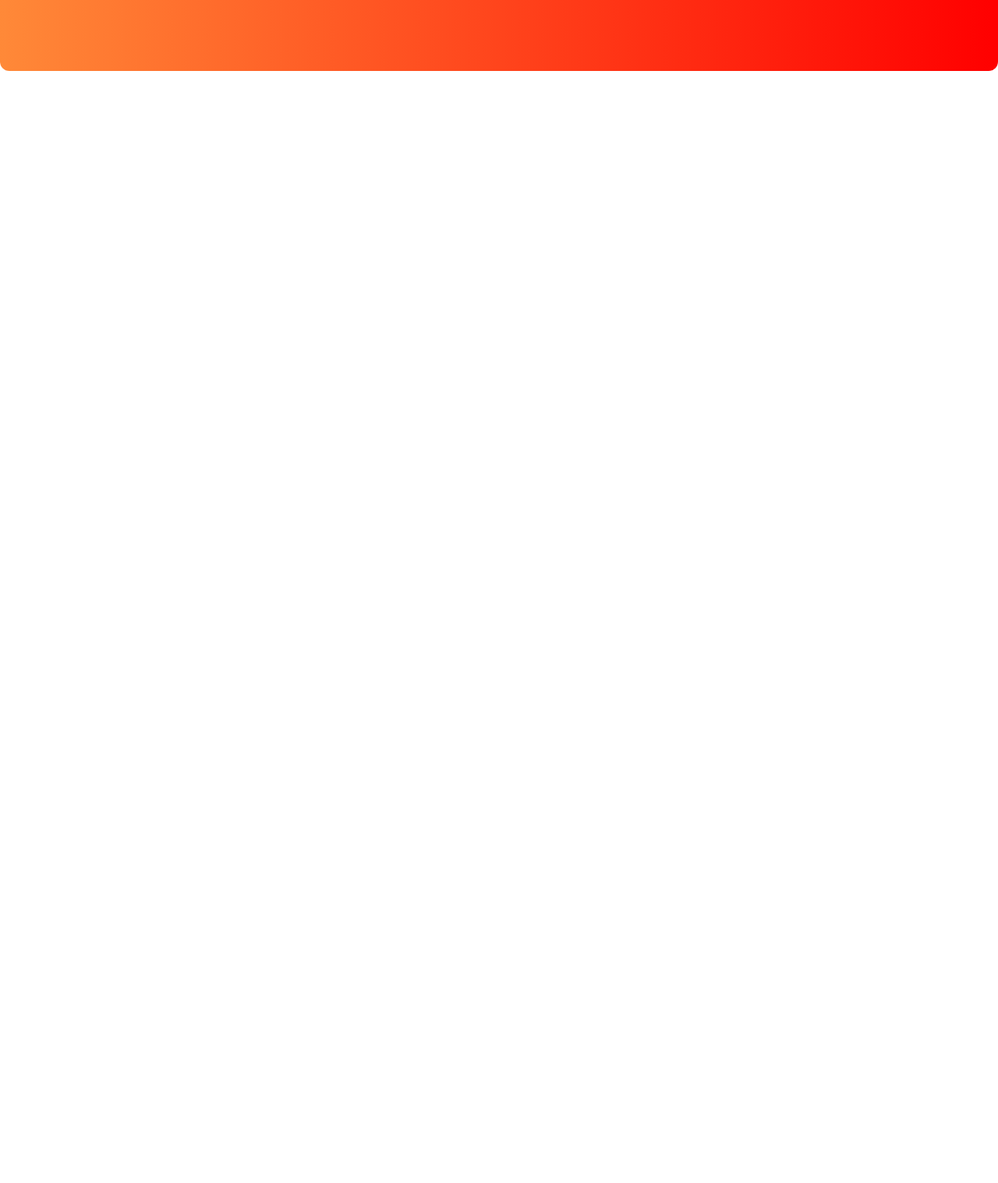
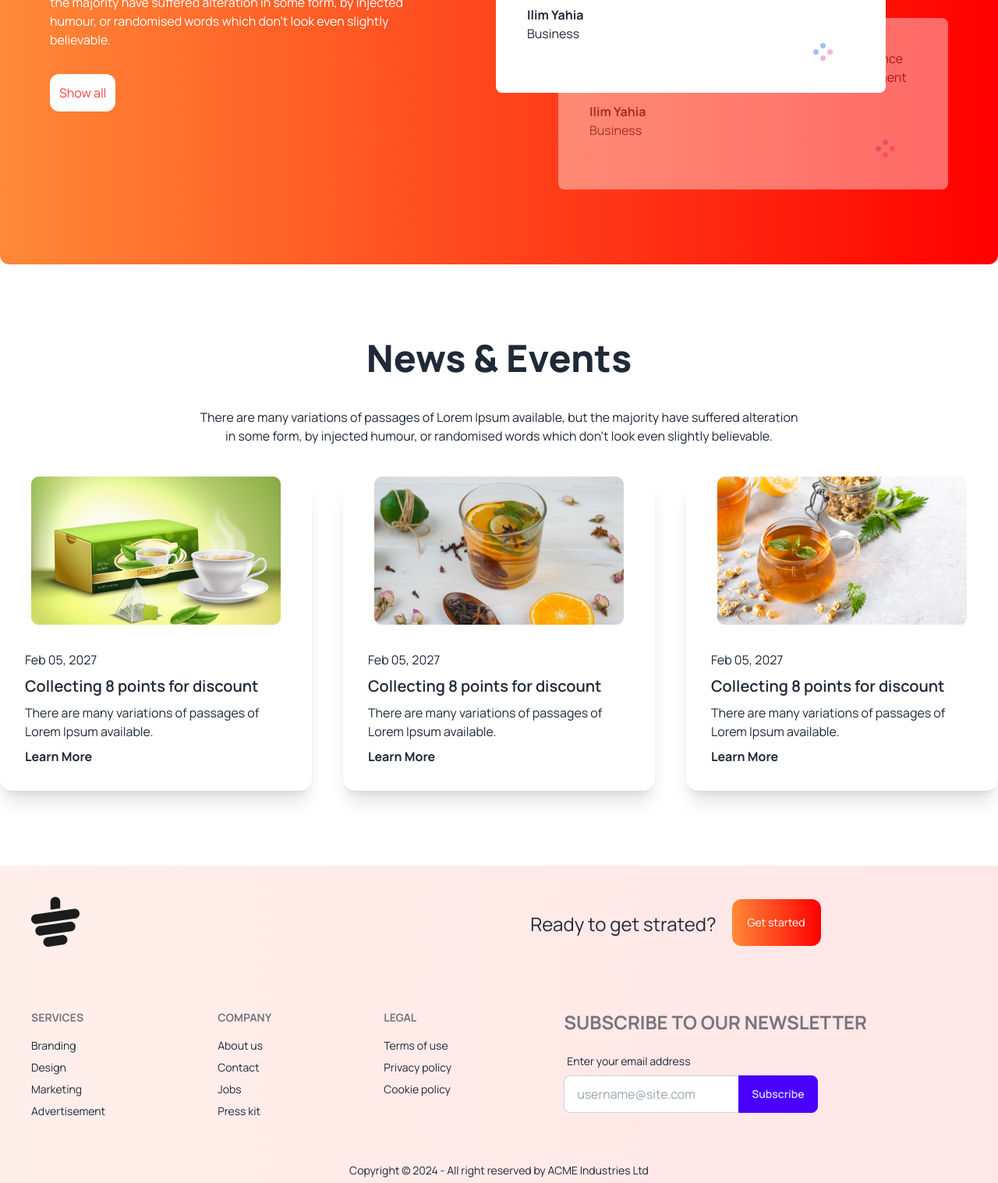
Before and after one commit to airinakterasha/pjm-mi3-m14-coffee, a plain HTML site: page index.html in a window 1280 px wide. Shown: the part 2120-3637 px from the top of the page at 78% size. Before the commit the page ends 2307 px from the top, so only its background shows below. Drawn offline with nearby package versions, Linux system fonts and the light colour scheme.

Commit message:
almost done

```diff
--- a/index.html
+++ b/index.html
@@ -129,7 +129,7 @@
           </div>
           <div class="bg-gradient-to-r from-[#F00] to-[#FF8938] rounded-xl h-32 opacity-20"></div>
         </div>
-        <div class="space-y-2 flex-1">
+        <div class="space-y-2 flex-1 p-4">
           <h3 class="font-extrabold text-5xl">Great Tea, Freshly <br>Presented</h3>
           <p class="text-base">
             The meaning of gong cha is chanese is to provide the best tea to emperor from all possessions . It represents the highest quality and self expectation. Establishing in 2006, Gong cha had been deeply appreciated by its custoers  because of good words of mouth and unique customized service orginated from Taiwan.
@@ -151,28 +151,150 @@
       </section>
       <!-- super client section -->
       <section class="my-24 rounded-xl bg-gradient-to-r from-[#FF8938] to-[#F00] px-16 py-24 flex gap-10 flex-col md:flex-row">
-        <div class="space-y-8">
-          <h2 class="text-5xl font-extrabold text-white">Meet Our Super <br> Clients</h2>
-          <p class="text-white">
-            There are many variations of passages of Lorem Ipsum available, but the majority have suffered alteration in some form, by injected humour, or randomised words which don't look even slightly believable.
-          </p>
-          <button class="bg-white text-red-500">Show all</button>
+        <div class="flex items-center">
+          <div class="space-y-8">
+            <h2 class="text-5xl font-extrabold text-white">Meet Our Super <br> Clients</h2>
+            <p class="text-white md:pe-28">
+              There are many variations of passages of Lorem Ipsum available, but the majority have suffered alteration in some form, by injected humour, or randomised words which don't look even slightly believable.
+            </p>
+            <button class="bg-white text-red-500 p-3 rounded-xl">Show all</button>
+          </div>
+
         </div>
-        <div>
-          <!-- review -->
-          <div class="relative p-10 rounded-lg bg-white">
-            <img class="absolute -top-5 -left-5" src="./images/client.png" alt="">
+        <!-- review container -->
+        <div class="relative">
+          <!-- next review -->
+          <div class="relative  w-[250px] p-5 md:p-10 mb-16 rounded-lg md:w-[500px] z-10 bg-white opacity-40">
+            <img class="absolute -top-5 -left-5 border-4 border-white rounded-full" src="./images/client.png" alt="">
             <p>
               We are providing the best and suitable home insurance services for the people who are interested to treatment
             </p>
             <h4 class="font-bold mt-5">Ilim Yahia</h4>
             <p>Business</p>
+            <div class="flex justify-end pr-7">
+              <img src="./images/circles.png" alt="">
+            </div>
+          </div>
+          <!-- current review -->
+          <div class="absolute top-40 -left-7 md:-left-20 z-20 w-[250px] md:w-[500px] p-3 md:p-10 rounded-lg bg-white">
+            <img class="absolute -top-5 -left-5 border-4 border-white rounded-full" src="./images/client.png" alt="">
+            <p>
+              We are providing the best and suitable home insurance services for the people who are interested to treatment
+            </p>
+            <h4 class="font-bold mt-5">Ilim Yahia</h4>
+            <p>Business</p>
+            <div class="flex justify-end pr-7">
+              <img src="./images/circles.png" alt="">
+            </div>
+          </div>
+          <!-- previous review -->
+          <div class="relative rounded-lg w-[250px] p-5 md:p-10 md:w-[500px] z-10 bg-white opacity-40">
+            <img class="absolute -top-5 -left-5 border-4 border-white rounded-full" src="./images/client.png" alt="">
+            <p>
+              We are providing the best and suitable home insurance services for the people who are interested to treatment
+            </p>
+            <h4 class="font-bold mt-5">Ilim Yahia</h4>
+            <p>Business</p>
+            <div class="flex justify-end pr-7">
+              <img src="./images/circles.png" alt="">
+            </div>
+          </div>
+
+        </div>
+      </section>
+      <!-- news and events -->
+      <section class="container mx-auto my-24">
+        <h1 class=" text-center text-5xl font-extrabold">News & Events</h1>
+        <p class="text-center max-w-3xl mx-auto my-10">
+          There are many variations of passages of Lorem Ipsum available, but the majority have suffered alteration in some form, by injected humour, or randomised words which don't look even slightly believable.
+        </p>
+        <!-- news area -->
+        <div class="grid gap-10 grid-cols-1 md:grid-cols-2 lg:grid-cols-3">
+          <!-- 1st news -->
+          <div class="card shadow-xl">
+            <figure><img src="./images/news-1.png" alt="Shoes" /></figure>
+            <div class="card-body">
+              <p>Feb 05, 2027</p>
+              <h3 class="card-title">Collecting 8 points for discount</h3>
+              <p>There are many variations of passages of Lorem Ipsum available.</p>
+              <a href=""><h4 class="font-bold">Learn More</h4></a>
+            </div>
+          </div>
+          <!-- 2nd news -->
+          <div class="card shadow-xl">
+            <figure><img src="./images/news-2.png" alt="Shoes" /></figure>
+            <div class="card-body">
+              <p>Feb 05, 2027</p>
+              <h3 class="card-title">Collecting 8 points for discount</h3>
+              <p>There are many variations of passages of Lorem Ipsum available.</p>
+              <a href=""><h4 class="font-bold">Learn More</h4></a>
+            </div>
+          </div>
+          <!-- 3rd news -->
+          <div class="card shadow-xl">
+            <figure><img src="./images/news-3.png" alt="Shoes" /></figure>
+            <div class="card-body">
+              <p>Feb 05, 2027</p>
+              <h3 class="card-title">Collecting 8 points for discount</h3>
+              <p>There are many variations of passages of Lorem Ipsum available.</p>
+              <a href=""><h4 class="font-bold">Learn More</h4></a>
+            </div>
           </div>
 
         </div>
       </section>
 
     </main>
-    <footer></footer>
+    <footer class="container mx-auto bg-gradient-to-r from-[#FFEFEA] to-[#FFE6E6]">
+      <div class="footer items-center p-10">
+        <aside class="items-center grid-flow-col">
+          <img src="./images/cup.png" alt="">
+        </aside>
+        <nav class="grid-flow-col gap-5 md:place-self-center">
+          <p class="text-2xl pt-4">Ready to get strated?</p>
+          <button class="bg-gradient-to-r from-[#FF8938] to-[#F00] text-white p-5 rounded-xl">Get started</button>
+      </div>
+      <!-- 2nd part -->
+      <div class="footer p-10">
+        <nav>
+          <header class="footer-title">Services</header>
+          <a class="link link-hover">Branding</a>
+          <a class="link link-hover">Design</a>
+          <a class="link link-hover">Marketing</a>
+          <a class="link link-hover">Advertisement</a>
+        </nav>
+        <nav>
+          <header class="footer-title">Company</header>
+          <a class="link link-hover">About us</a>
+          <a class="link link-hover">Contact</a>
+          <a class="link link-hover">Jobs</a>
+          <a class="link link-hover">Press kit</a>
+        </nav>
+        <nav>
+          <header class="footer-title">Legal</header>
+          <a class="link link-hover">Terms of use</a>
+          <a class="link link-hover">Privacy policy</a>
+          <a class="link link-hover">Cookie policy</a>
+        </nav>
+        <form>
+          <header class="footer-title text-2xl font-bold">Subscribe to our newsletter</header>
+          <fieldset class="form-control w-80">
+            <label class="label">
+              <span class="label-text">Enter your email address</span>
+            </label>
+            <div class="join">
+              <input type="text" placeholder="username@site.com" class="input input-bordered join-item" />
+              <button class="btn btn-primary join-item">Subscribe</button>
+            </div>
+          </fieldset>
+        </form>
+      </div>
+      <!-- 3rd part -->
+      <div class="footer footer-center p-4">
+        <aside>
+          <p>Copyright © 2024 - All right reserved by ACME Industries Ltd</p>
+        </aside>
+      </div>
+    </footer>
 </body>
 </html>
```
